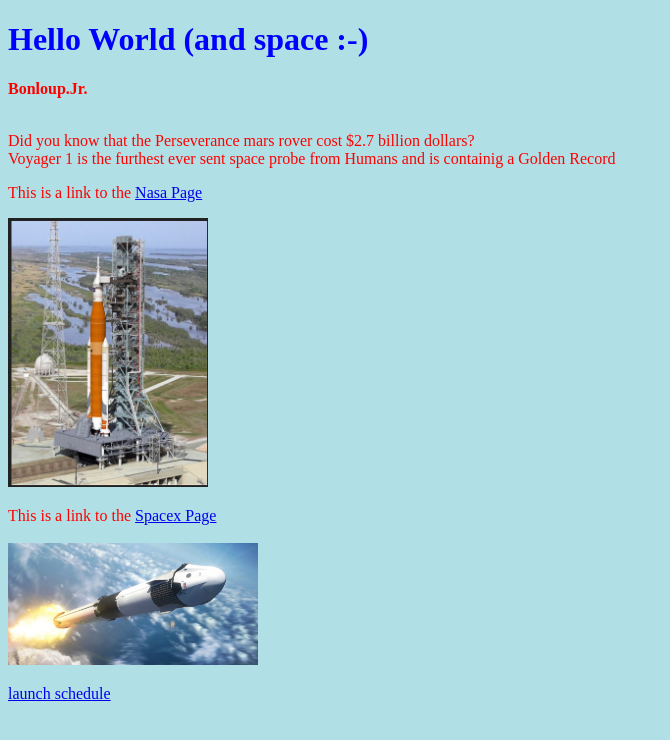
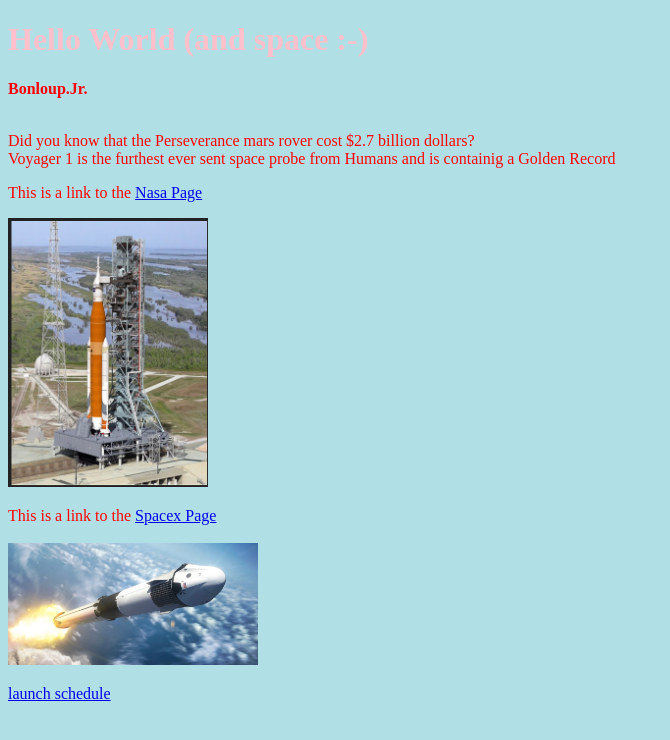
Before and after one commit to bonloupjunior/bonloupjunior.github.io, a plain HTML site: page index.html in a window 1280 px wide. Shown: the whole page, without its empty margins (0-670 px from the left). Drawn offline with Linux system fonts and the light colour scheme.

Commit message:
Update styles.css

```diff
--- a/styles.css
+++ b/styles.css
@@ -1,5 +1,5 @@
 body 	{background-color: powderblue;}
-h1   	{color: blue;}
+h1   	{color: pink;}
 p			{color: red;}
 table	{border:4px solid}
 td		{border:1px solid}
```
